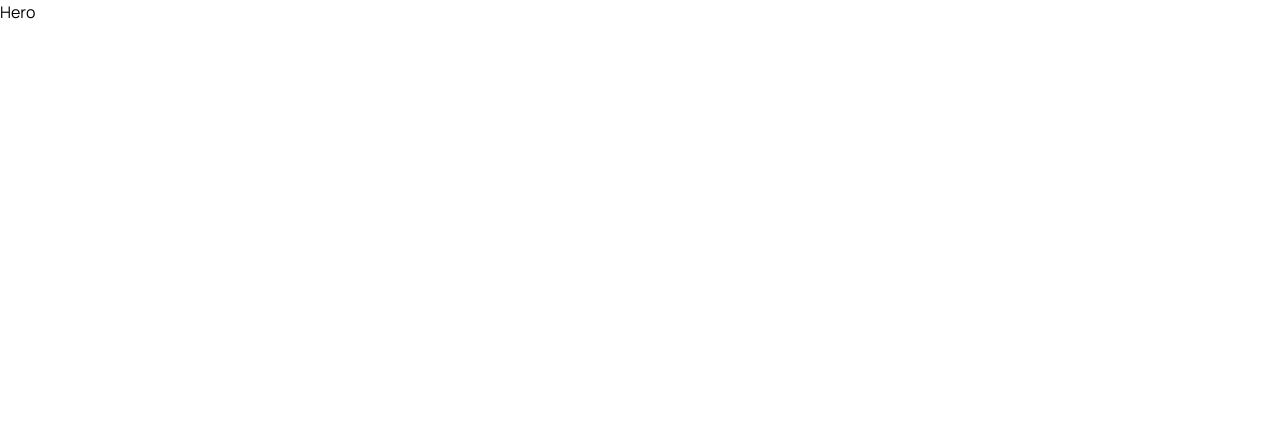
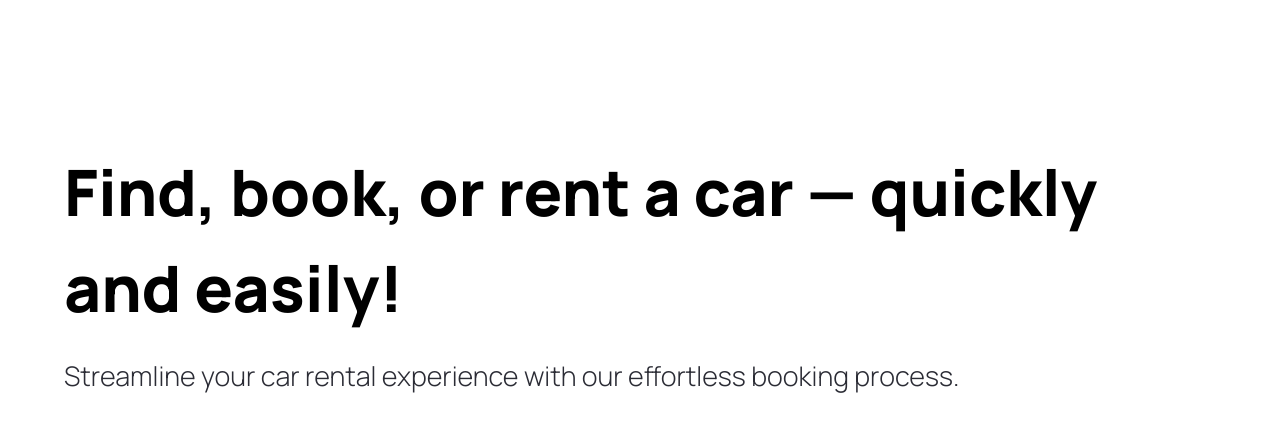
Before and after one commit to nazimameer/car_showcase_nextjs13.4_typescript, a Next.js app: page / in a window 1280 px wide. Shown: the top 432 px of the page. Built offline with nearby package versions, Linux system fonts and the light colour scheme.

Commit message:
Hero section texts

```diff
--- a/components/Hero.tsx
+++ b/components/Hero.tsx
@@ -1,8 +1,16 @@
 import Image from 'next/image'
 const Hero = () => {
   return (
-    <div>
-      Hero
+    <div className='hero'>
+      <div className='flex-1 pt-36 padding-x'>
+        <h1 className='hero__title'>
+          Find, book, or rent a car — quickly and easily!
+        </h1>
+
+        <p className='hero__subtitle'>
+          Streamline your car rental experience with our effortless booking process.
+        </p>
+      </div>
     </div>
   )
 }
```
